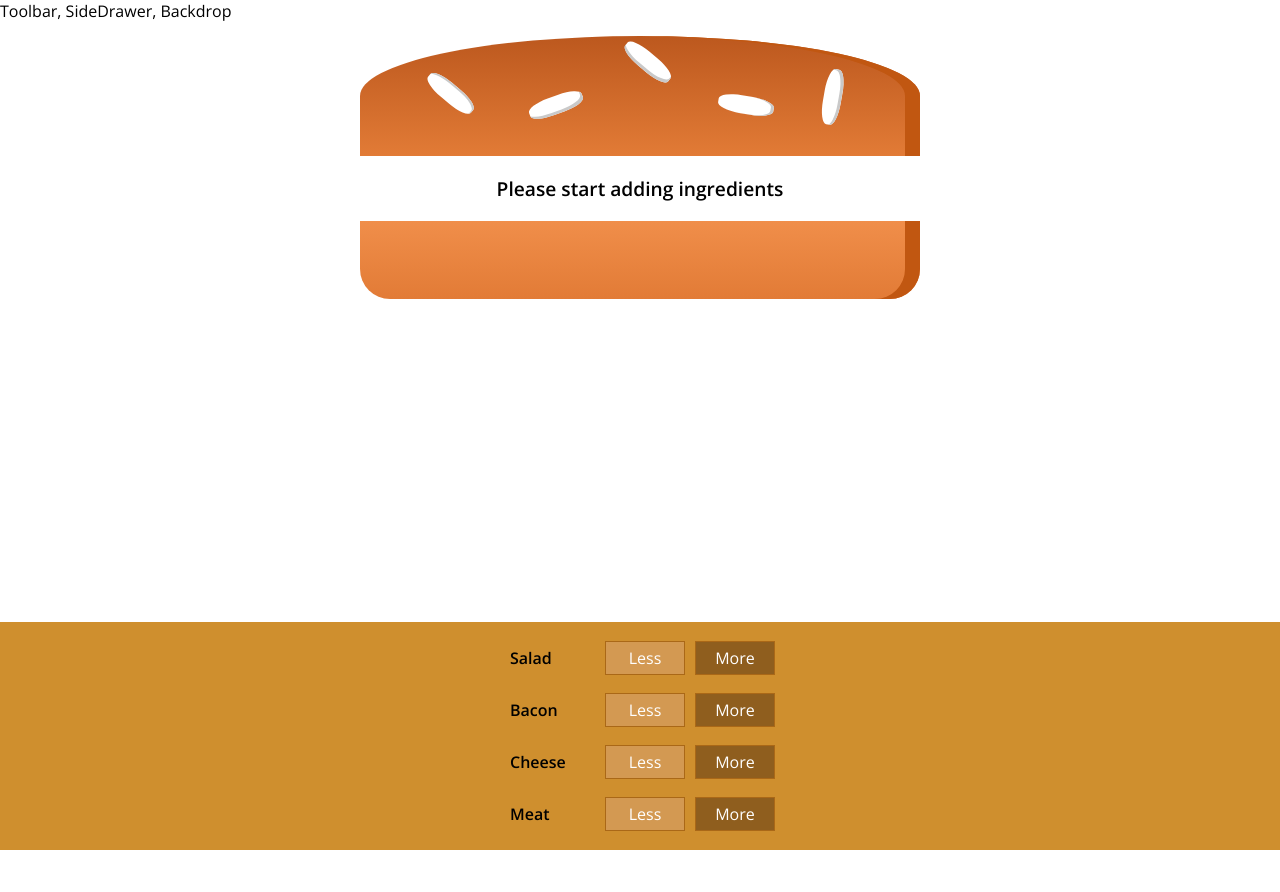
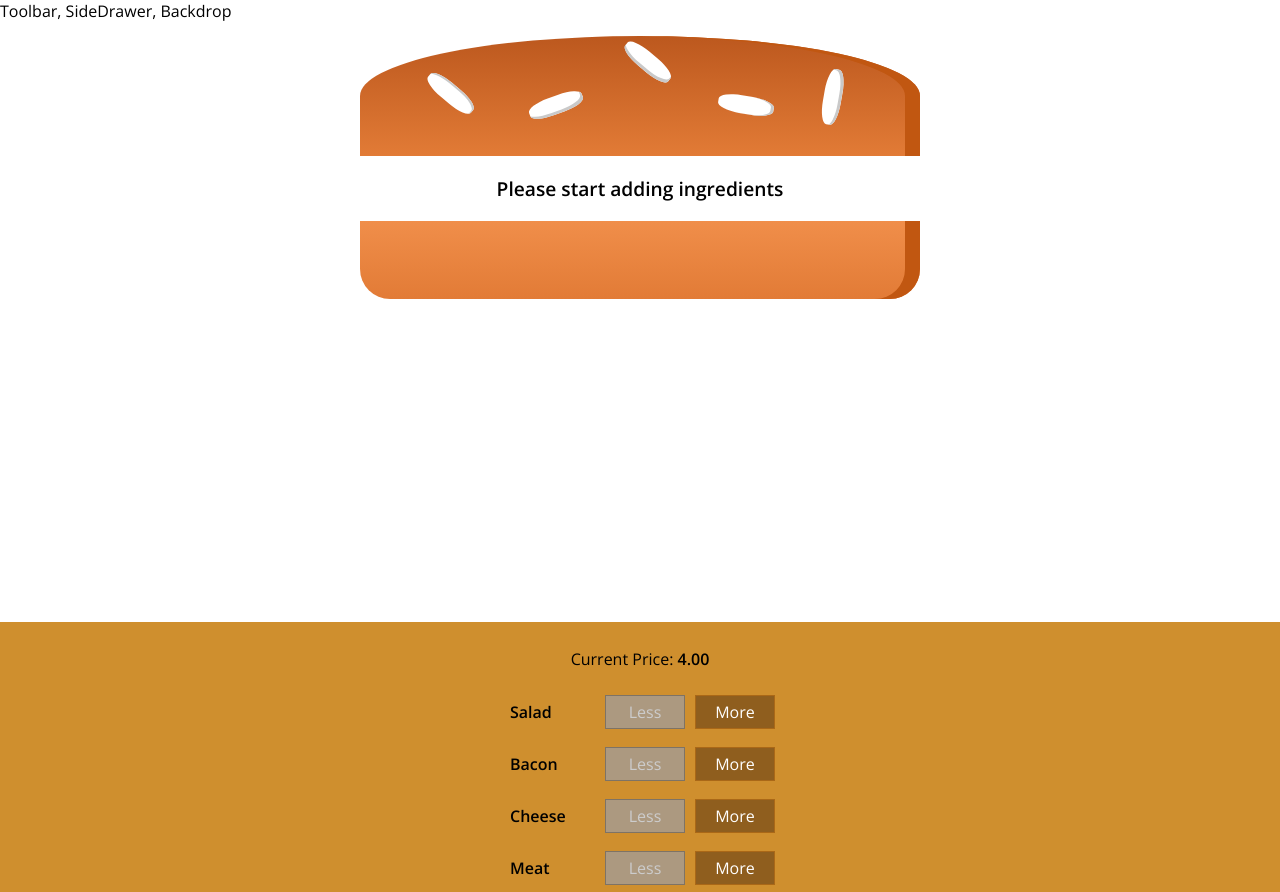
Before and after one commit to valbol/burgerMaker, a React (Create React App) app: page / in a window 1280 px wide. Shown: the top 892 px of the page. Before the commit the page ends 850 px from the top, so only its background shows below. Built offline with nearby package versions, Linux system fonts and the light colour scheme.

Commit message:
Dispaly burger price , adding the order button

```diff
--- a/src/components/Burger/BuildControls/BuildControl/BuildControl.js
+++ b/src/components/Burger/BuildControls/BuildControl/BuildControl.js
@@ -3,9 +3,15 @@
 
 const BuildControl = (props) => (
     <div className={classes.BuildControl}>
-        <div className={classes.Label}>{props.label}</div>
-        <button className={classes.Less}>Less</button>
-        <button className={classes.More}>More</button>
+        <div
+            className={classes.Label}>{props.label}</div>
+        <button
+            className={classes.Less}
+            onClick={props.removed}
+            disabled={props.disabled}>Less</button>
+        <button
+            className={classes.More}
+            onClick={props.added}>More</button>
     </div>
 );
 
--- a/src/components/Burger/BuildControls/BuildControls.js
+++ b/src/components/Burger/BuildControls/BuildControls.js
@@ -1,19 +1,29 @@
 import React from 'react';
 import classes from './BuildControls.module.css';
 import BuildControl from './BuildControl/BuildControl';
+
 const controls = [
 
     {label: 'Salad', type: 'salad'},
     {label: 'Bacon', type: 'bacon'},
-    {label: 'Cheese', type: 'chess'},
+    {label: 'Cheese', type: 'cheese'},
     {label: 'Meat', type: 'meat'}
 ];
 
 const BuildControls = (porps) => (
     <div className={classes.BuildControls}>
+        <p>Current Price: <strong>{porps.price.toFixed(2)}</strong></p>
         {controls.map(ctrl => (
-            <BuildControl key={ctrl.label} label={ctrl.label} />
+            <BuildControl
+                key={ctrl.label}
+                label={ctrl.label}
+                added={() => porps.ingredientAdded(ctrl.type)}
+                removed={() => porps.ingredientRemoved(ctrl.type)}
+                disabled={porps.disabled[ctrl.type]} />
         ))}
+        <button
+        className={classes.OrderButton}
+        disabled={!porps.purchasable}>ORDER NOW</button>
     </div>
 );
 
--- a/src/components/Burger/BuildControls/BuildControls.module.css
+++ b/src/components/Burger/BuildControls/BuildControls.module.css
@@ -9,3 +9,44 @@
     padding: 10px 0;
 
 }
+
+.OrderButton {
+    background-color: #DAD735;
+    outline: none;
+    cursor: pointer;
+    border: 1px solid #966909;
+    color: #966909;
+    font-family: inherit;
+    font-size: 1.2em;
+    padding: 15px 30px;
+    box-shadow: 2px 2px 2px #966909;
+}
+
+.OrderButton:hover, .OrderButton:active {
+    background-color: #A0DB41;
+    border: 1px solid #966909;
+    color: #966909;
+}
+
+.OrderButton:disabled {
+    background-color: #C7C6C6;
+    cursor: not-allowed;
+    border: 1px solid #ccc;
+    color: #888888;
+}
+
+.OrderButton:not(:disabled) {
+    animation: enable 0.3s linear;
+}
+
+@keyframes enable {
+    0% {
+        transform: scale(1);
+    }
+    60% {
+        transform: scale(1.1);
+    }
+    100% {
+        transform: scale(1);
+    }
+}
--- a/src/containers/BurgerBuilder/BurgerBuilder.js
+++ b/src/containers/BurgerBuilder/BurgerBuilder.js
@@ -3,6 +3,15 @@
 import Auxi from '../../hoc/Auxi';
 import Burger from '../../components/Burger/Burger';
 import BuildControls from '../../components/Burger/BuildControls/BuildControls';
+
+
+const INGREDIENT_PRICES = {
+    salad: 0.5,
+    cheese: 0.4,
+    meat: 1.3,
+    bacon: 0.7
+
+}
 
 class BurgerBuilder extends Component {
     // constructor(props) {
@@ -15,14 +24,73 @@
             bacon: 0,
             cheese: 0,
             meat: 0
+        },
+        totalPrice: 4,
+        purchasable: false
+    }
+    updatePurchaseState (ingredients) {
+
+        // const sum = Object.values(ingredients).reduce((sum, el) => {
+        //     return sum + el;
+        // }, 0);
+
+        const sum = Object.keys(ingredients).map(igKey => {
+            return ingredients[igKey];
+        })
+        .reduce((sum, el) => {
+           return sum + el ;
+        }, 0);
+        this.setState({purchasable: sum > 0});
+
+    }
+    addIngredientHendler = (type) => {
+        const oldCount = this.state.ingredients[type];
+        const updatedCount = oldCount + 1;
+        const updatedIngredients = {
+            ...this.state.ingredients
+        };
+        updatedIngredients[type] = updatedCount;
+        const priceAddition = INGREDIENT_PRICES[type];
+        const oldPrice = this.state.totalPrice;
+        const newPrice = oldPrice + priceAddition;
+        this.setState({totalPrice: newPrice, ingredients: updatedIngredients});
+        this.updatePurchaseState(updatedIngredients);
+
+    };
+    removeIngredientHendler = (type) => {
+        const oldCount = this.state.ingredients[type];
+        if(oldCount <= 0){
+            return;
         }
-    }
+        const updatedCount = oldCount - 1;
+        const updatedIngredients = {
+            ...this.state.ingredients
+        };
+        updatedIngredients[type] = updatedCount;
+        const priceDeduction = INGREDIENT_PRICES[type];
+        const oldPrice = this.state.totalPrice;
+        const newPrice = oldPrice - priceDeduction;
+        this.setState({totalPrice: newPrice, ingredients: updatedIngredients});
+        this.updatePurchaseState(updatedIngredients);
+    };
 
     render () {
+        const disabledInfo = {
+            ...this.state.ingredients
+        }
+        for(let key in disabledInfo){
+            disabledInfo[key] = disabledInfo[key] <= 0
+        }
+        // {salad: true, meat: false, ...}
         return (
             <Auxi>
                 <Burger ingredients={this.state.ingredients} />
-                <BuildControls />
+                <BuildControls
+                    ingredientAdded={this.addIngredientHendler}
+                    ingredientRemoved={this.removeIngredientHendler}
+                    disabled={disabledInfo}
+                    purchasable={this.state.purchasable}
+                    price={this.state.totalPrice} />
             </Auxi>
         );
     }
```
